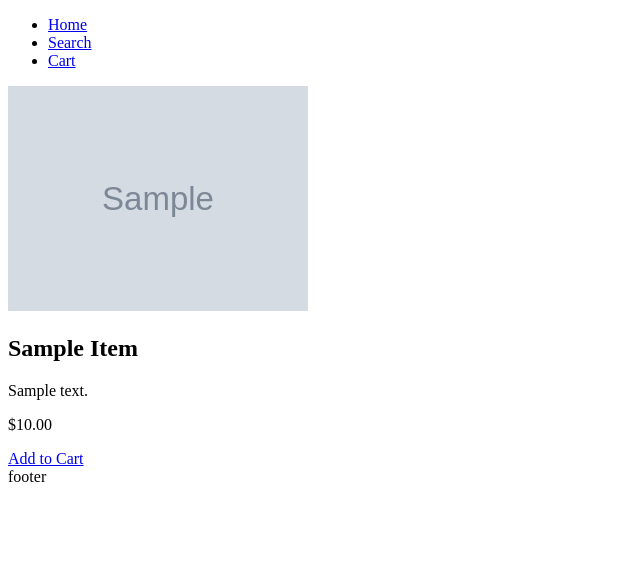
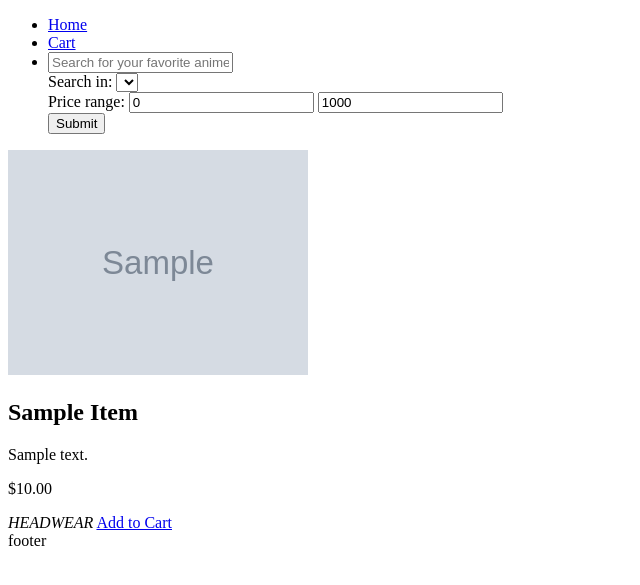
Before and after one commit to Olanrewajuemmanuel/yoami-project, a Django app: page /yoami/ in a window 1280 px wide. Shown: the top 585 px of the page, without its empty margins (0-640 px from the left). Run offline with Django 4.2, Linux system fonts and the light colour scheme; tables that the repository leaves empty hold one stand-in row (values such as "Sample post"); grey boxes marked "Sample" are stand-in pictures; lists and menus that the app fills with data are empty.

Commit message:
- corrected many to many rel - between item and category

```diff
--- a/store_main/admin.py
+++ b/store_main/admin.py
@@ -1,5 +1,5 @@
 from django.contrib import admin
-from .models import Category, Item, Image
+from .models import Category, Image, Item
 
 # Register your models here.
-admin.site.register((Category, Item, Image))
+admin.site.register((Category, Image, Item))
--- a/store_main/models.py
+++ b/store_main/models.py
@@ -29,8 +29,8 @@ class Category(models.Model):
     category_name = models.CharField(max_length=5, choices=CATEGORIES, default=OTHERS)
 
 class Item(models.Model):
+    category = models.ManyToManyField(Category)
 
-    category = models.ManyToManyField(Category)
     price = models.DecimalField(max_digits=8, decimal_places=2)
     discount_percentage = models.IntegerField(default=0)
     desc = models.TextField(max_length=1024)
@@ -46,6 +46,7 @@ class Item(models.Model):
         return now - datetime.timedelta(days=1) <= self.date_added <= now
 
 
+
 class Image(models.Model):
     item_name = models.ForeignKey(Item, on_delete=models.PROTECT)
     path_to_img = models.FileField(upload_to='uploads/')
--- a/store_main/templates/skeletons/base.html
+++ b/store_main/templates/skeletons/base.html
@@ -11,8 +11,11 @@
         {% block navbar %}
         <ul>
             <li><a href="#">Home</a></li>
-            <li><a href="#">Search</a></li>
             <li><a href="#">Cart</a></li>
+            <li>
+                            {% block filter_info %}
+                            {% endblock %}
+            </li>
         </ul>
         {% endblock %}
     </nav>
--- a/store_main/templates/store_main/index.html
+++ b/store_main/templates/store_main/index.html
@@ -1,20 +1,47 @@
 {% extends 'skeletons/base.html' %}
 {% load static %}
+
+{% block filter_info %}
+<form action="{% url 'yoami:search' %}" method="get">
+    <input type="text" name="search" placeholder="Search for your favorite anime costumes and props">
+    <div class="filter">
+        Search in:
+        <select name="categories">
+            {% for category in categories %}
+                <option value="{{category.0}}" name="category_name" >{{ category.1 }}</option>
+            {% endfor %}
+        </select>
+        <div class="price_filter">
+            Price range:
+            <input type="number" name="min" value="0">
+            <input type="number" name="max" value="1000">
+        </div>
+    </div>
+    <button>Submit</button>
+</form>
+
+
+{% endblock %}
 
 {% block content %}
 {% if items %}
     {% for item in items %}
-            <div class="category{{item.category}}">
+            <div class="item-card">
                 <div class="image-carousel">
                     {% for img in item.image_set.all %}
                         <img src="{{img.path_to_img}}" alt="{{img.item_name}}" width="300" />
                     {% endfor %}
                 </div>
-                <h2>{{ item.title|title }}</h2>
-                <p>{{ item.desc|truncatewords:15 }}</p>
-                <p>${{ item.price }}</p> <!-- TODO: Show discounted price and old price with % -->
-                <b>{{ item.get_category_display }}</b>
-                <a href="#">Add to Cart</a>
+                <div class="item-info">
+                    <h2>{{ item.title|title }}</h2>
+                    <p>{{ item.desc|truncatewords:15 }}</p>
+                    <p>${{ item.price }}</p> <!-- TODO: Show discounted price and old price with % -->
+                    {% for category in item.category.all %}
+                        <em class="{{ category.category_name }}">{{ category.get_category_name_display }}</em>
+                    {% endfor %}
+                    <a href="#">Add to Cart</a>
+                </div>
+
             </div>
     {% endfor %}
 {% else %}
--- /dev/null
+++ b/store_main/templates/store_main/search.html
@@ -0,0 +1,5 @@
+{% if error_msg %}
+    {{ error_msg }}
+{% else %}
+    Hi
+{% endif %}
--- a/store_main/urls.py
+++ b/store_main/urls.py
@@ -7,5 +7,6 @@ from django.conf.urls.static import static
 app_name = 'yoami'
 
 urlpatterns = [
-    path('', views.IndexView.as_view(), name='index'),
+    path('', views.index_view, name='index'),
+    path('search/', views.search_detail, name="search")
 ] + static(settings.MEDIA_URL, document_root=settings.MEDIA_ROOT)
--- a/store_main/views.py
+++ b/store_main/views.py
@@ -2,13 +2,34 @@ from django.utils import timezone
 from django.shortcuts import render
 from django.views import generic
 
-from .models import Item
+from .models import Item, Category
 
 # Create your views here.
 
-class IndexView(generic.ListView):
+def index_view(request):
     template_name = 'store_main/index.html'
-    context_object_name = 'items'
 
-    def get_queryset(self):
-        return Item.objects.filter(date_added__lte=timezone.now()).order_by('-date_added')[:30]
+    context = {
+        'items': Item.objects.filter(date_added__lte=timezone.now()).order_by("-date_added"),
+    }
+
+    return render(request, template_name, context)
+
+def search_detail(request):
+    template_name = 'store_main/search.html'
+    context = {}
+
+
+    try:
+        item_name = request.GET['search']
+        item_category = request.GET['categories']
+        min_price_filter = request.GET['min']
+        max_price_filter = request.GET['max']
+
+        found_item = Item.objects.filter(title__icontains=item_name, category__category_name=item_category)
+        print(found_item)
+        context['found_item'] = found_item
+    except (KeyError, Item.DoesNotExist):
+        context['error_msg'] = "There was an error when searching the item, try again."
+
+    return render(request, template_name, context)
```
Also changed, not shown: store_main/migrations/0001_initial.py, store_main/migrations/0002_alter_category_name.py (deleted), store_main/migrations/0002_remove_item_category_item_category.py (added), store_main/migrations/0003_alter_item_category_delete_category.py (deleted), store_main/migrations/0004_category_remove_item_category_item_category.py (deleted).
